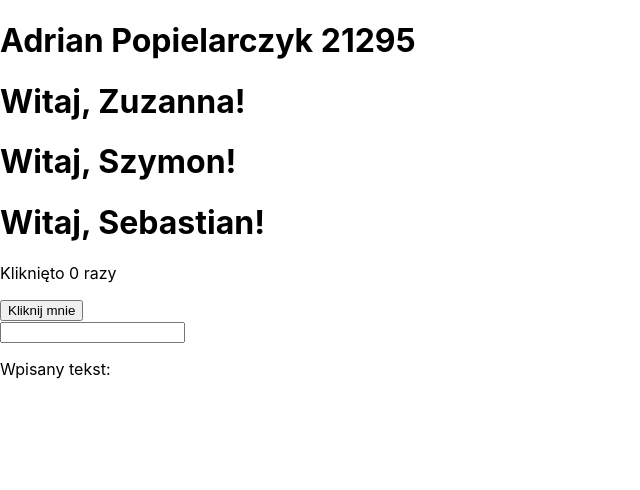
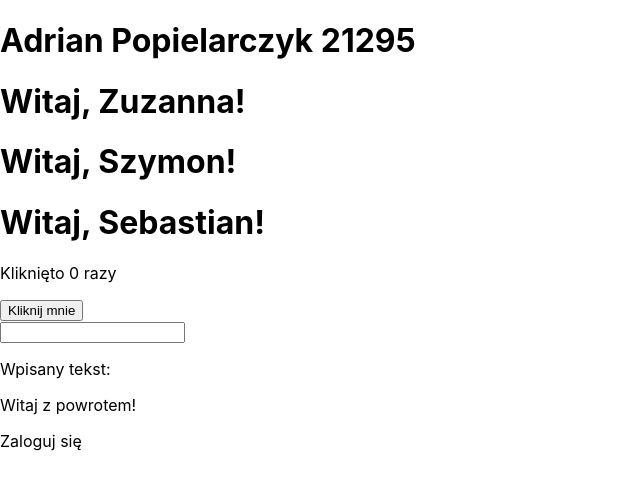
Before and after one commit to krlpopiel/JezykiWysokiegoPoziomu2025, a React (Create React App) app in the folder lab4ReactProd/lab4/: page / in a window 1280 px wide. Shown: the top 490 px of the page, without its empty margins (0-640 px from the left). Built offline with nearby package versions, Linux system fonts and the light colour scheme.

Commit message:
Zad 2) Ćwiczenie 5

```diff
--- a/lab4ReactProd/lab4/src/App.js
+++ b/lab4ReactProd/lab4/src/App.js
@@ -2,6 +2,7 @@ import Hello from "./Hello";
 import HelloWithProps from "./HelloWithProps"
 import Counter from "./Counter"
 import InputTracker from "./InputTracker";
+import LoginStatus from "./LoginStatus";
 function App() {
   return (
     <div>
@@ -11,6 +12,8 @@ function App() {
       <HelloWithProps name="Sebastian" />
       <Counter/>
       <InputTracker/>
+      <LoginStatus isLoggedIn={1}/>
+      <LoginStatus isLoggedIn={0}/>
     </div>
   );
 }
--- /dev/null
+++ b/lab4ReactProd/lab4/src/LoginStatus.js
@@ -0,0 +1,8 @@
+function LoginStatus({ isLoggedIn }) {
+ return (
+ <div>
+ {isLoggedIn ? <p>Witaj z powrotem!</p> : <p>Zaloguj się</p>}
+ </div>
+ );
+}
+export default LoginStatus;
```
